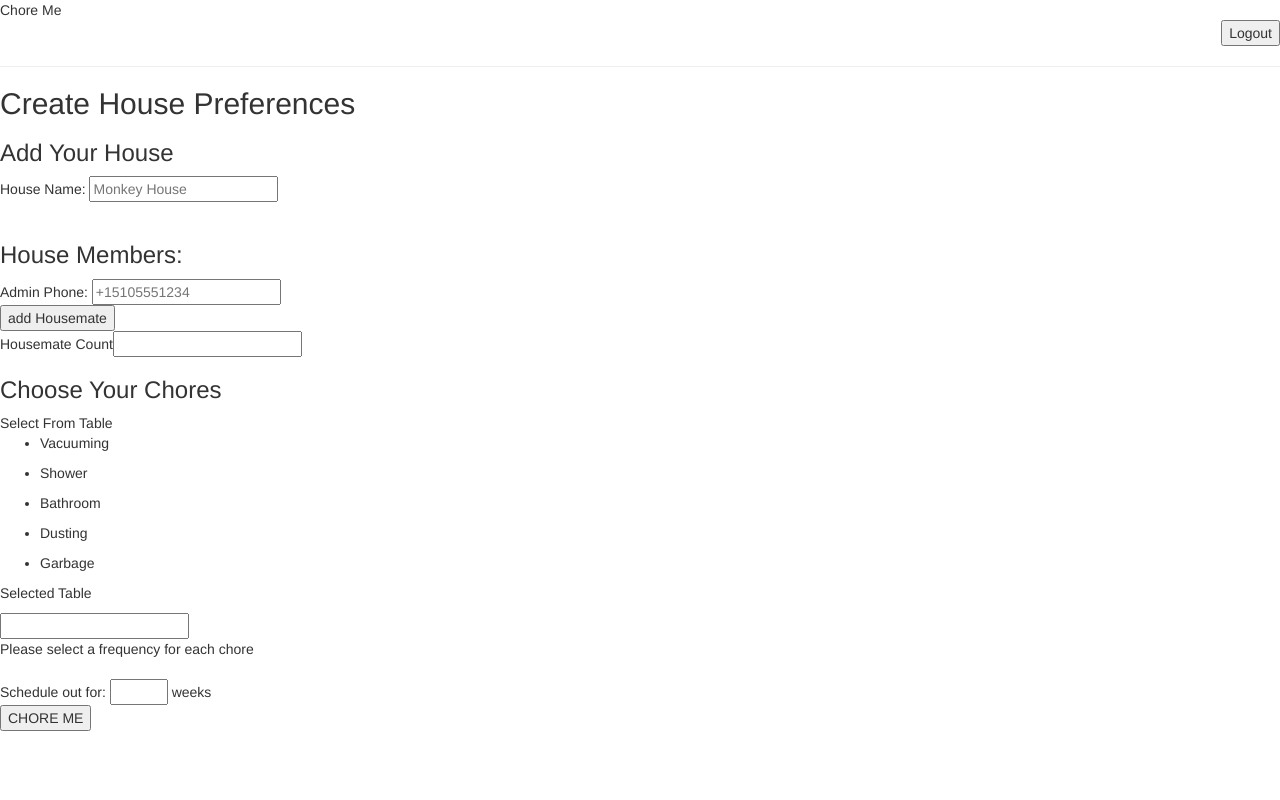
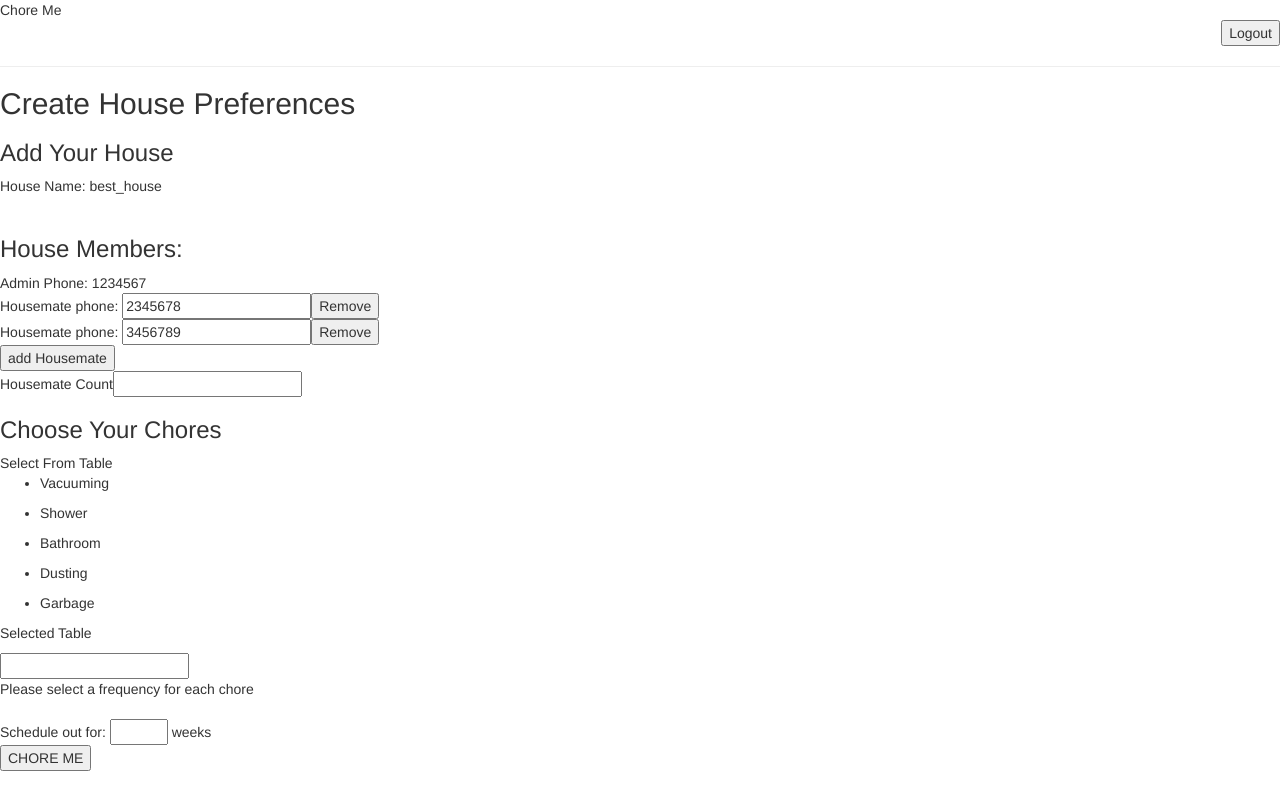
Before and after one commit to janet/choreme, a Flask app: page /create_house_pref in a window 1280 px wide. Run offline with Flask 2, Linux system fonts and the light colour scheme; a user stored in the database is signed in; data comes from the database, SQL or seed files in the repository; both versions use the stored data as it was after the commit; some libraries are stand-ins or nearby versions.

Commit message:
started rendering housechore info in create house pref page when applicable

```diff
--- a/server.py
+++ b/server.py
@@ -119,11 +119,50 @@ def add_invited_user():
 
 @app.route("/create_house_pref", methods=['POST','GET'])
 def create_house_pref():
-    """Scheduling preference where admin user picks chores, invites house members and schedule length."""
+    """Scheduling preference where admin user picks chores,
+    invites house members and schedule length.
+    Also processes re-scheduling."""
 
+    # get the chore objects to render in the select chores table
     chore_objs = Chore.query.all()
 
-    return render_template('create_house_pref.html', chore_objs=chore_objs)
+    # get the admin phone that was just added
+    admin_phone = User.query.get(session['user_id']).phone
+
+
+    # if there is already a schedule, render it
+    try:
+        # get the current chore information to display for reference purposes
+        house_name = House.query.get(session["house_id"]).name
+        # over-write the admin phone from before in case a non-admin is viewing
+        admin_phone = User.query.filter(User.house_id==session['house_id'], User.is_admin==1).one().phone
+
+        # unpack this in jinja to get the housemate phones
+        housemates_list = User.query.filter(User.house_id==session['house_id'], User.is_admin==0).all()
+
+        # get house_chores
+        housechores_list = HouseChore.query.filter(HouseChore.house_id==session['house_id']).all()
+
+        # get current schedule start date and length
+        house_start_date = House.query.get(session["house_id"]).start_date
+        house_num_weeks = House.query.get(session["house_id"]).num_weeks
+
+        return render_template('create_house_pref.html', chore_objs=chore_objs,
+                                                         house_name=house_name,
+                                                         admin_phone=admin_phone,
+                                                         housemates_list=housemates_list,
+                                                         housechores_list=housechores_list,
+                                                         house_start_date=house_start_date,
+                                                         house_num_weeks=house_num_weeks
+                                                         )
+
+    # if there is no house_id in the session, this is the first time the page is
+    # visited, so render the template with no previous schedule info
+    except TypeError:
+        pass
+
+    return render_template('create_house_pref.html', chore_objs=chore_objs,
+                                                     admin_phone=admin_phone)
 
 
 @app.route("/pass_chore_freq", methods=['POST'])
@@ -338,14 +377,6 @@ def chore_undone():
     return jsonify({"result": user_chore_id})
 
 
-
-@app.route("/house_pref_view", methods=['GET'])
-def house_pref_view():
-    """Renders summary of house preferences."""
-
-    return render_template('house_pref_view_only.html')
-
-
 @app.route('/process_login', methods=['POST'])
 def process_login():
     """Process login form: Authenticate user password and error if incorrect."""
--- a/static/css/styles.css
+++ b/static/css/styles.css
@@ -18,3 +18,8 @@
 .selected_day{
 	background-color: lightgray;
 }
+
+.moved {
+	color: gray;
+	text-decoration: line-through;
+}
--- a/static/js/create_house_pref.js
+++ b/static/js/create_house_pref.js
@@ -64,6 +64,9 @@ function removePhone(evt) {
 	// re-count number of housemates and put in hidden input
 	// $('#housemate_count').val($('#phone-inputs span').length)
 }
+
+// also call removePhone on dom originating remove buttons
+$('button[name="remove_phone_button"]').on('click', removePhone)
 
 // event listener for add phone button to create a new input field
 $("#add-phone-button").on('click', addPhone)
--- a/templates/calendar_view.html
+++ b/templates/calendar_view.html
@@ -11,7 +11,7 @@
 <div id="render-house-chores"></div>
 
 <input type="button" onclick="location.href='/personal_view';" value="Personal View">
-<input type="button" onclick="location.href='/house_pref_view';" value="House Pref">
+<input type="button" onclick="location.href='/create_house_pref';" value="House Pref">
 
 
 <script src="/static/js/calendar_view.js"></script>
--- a/templates/create_house_pref.html
+++ b/templates/create_house_pref.html
@@ -8,13 +8,28 @@
 <form action="/create_user_chores" method="POST">
     <h3>Add Your House</h3>
     	House Name:
-    	<input type="text" name="house_name" placeholder="Monkey House" required><br>
+    	{% if house_name %}
+	    	<span name="house_name">{{ house_name }}</span><br>
+    	{% else %}
+	    	<input type="text" name="house_name" placeholder="Monkey House" required><br>
+	    {% endif %}
     <br>
 
     <h3>House Members:</h3>
     	Admin Phone:
-    	<input type="text" name="admin_phone" placeholder="+15105551234"><br>
-    	<div id="phone-inputs"></div>
+    	<span name="admin_phone">{{ admin_phone }}</span><br>
+    	<div id="phone-inputs">
+    		{% if house_name %}
+    			{% for housemate in housemates_list %}
+    				<span>Housemate phone: </span>
+    				<input name="housemate_phone{{ loop.index }}" id="housemate_phone{{ loop.index }}" type="text" value="{{ housemate.phone }}" required><!--
+    				 --><button name="remove_phone_button">Remove</button>
+    				<br>
+
+    			{% endfor %}
+
+    		{% endif %}
+    	</div>
     	<button id="add-phone-button" name="add-phone-button">add Housemate</button>
     	<br>Housemate Count<input type="text" name="housemate_count" id="housemate_count">
     <br>
@@ -44,11 +59,6 @@
 			weeks<br>
 		<input type="submit" value="CHORE ME">
 </form>
-
-
-<style>
-   .moved { color: gray; text-decoration: line-through; }
-</style>
 
 <!-- Modal -->
 <div class="modal fade" id="myModal" tabindex="-1" role="dialog" aria-labelledby="myModalLabel">
--- a/templates/personal_view.html
+++ b/templates/personal_view.html
@@ -9,7 +9,7 @@
 </form>
 
 <input type="button" onclick="location.href='/calendar_view';" value="Calendar View">
-<input type="button" onclick="location.href='/house_pref_view';" value="House Pref">
+<input type="button" onclick="location.href='/create_house_pref';" value="House Pref">
 
 <script src="/static/js/personal_view.js"></script>
 
```
Also changed, not shown: choreme.db.
